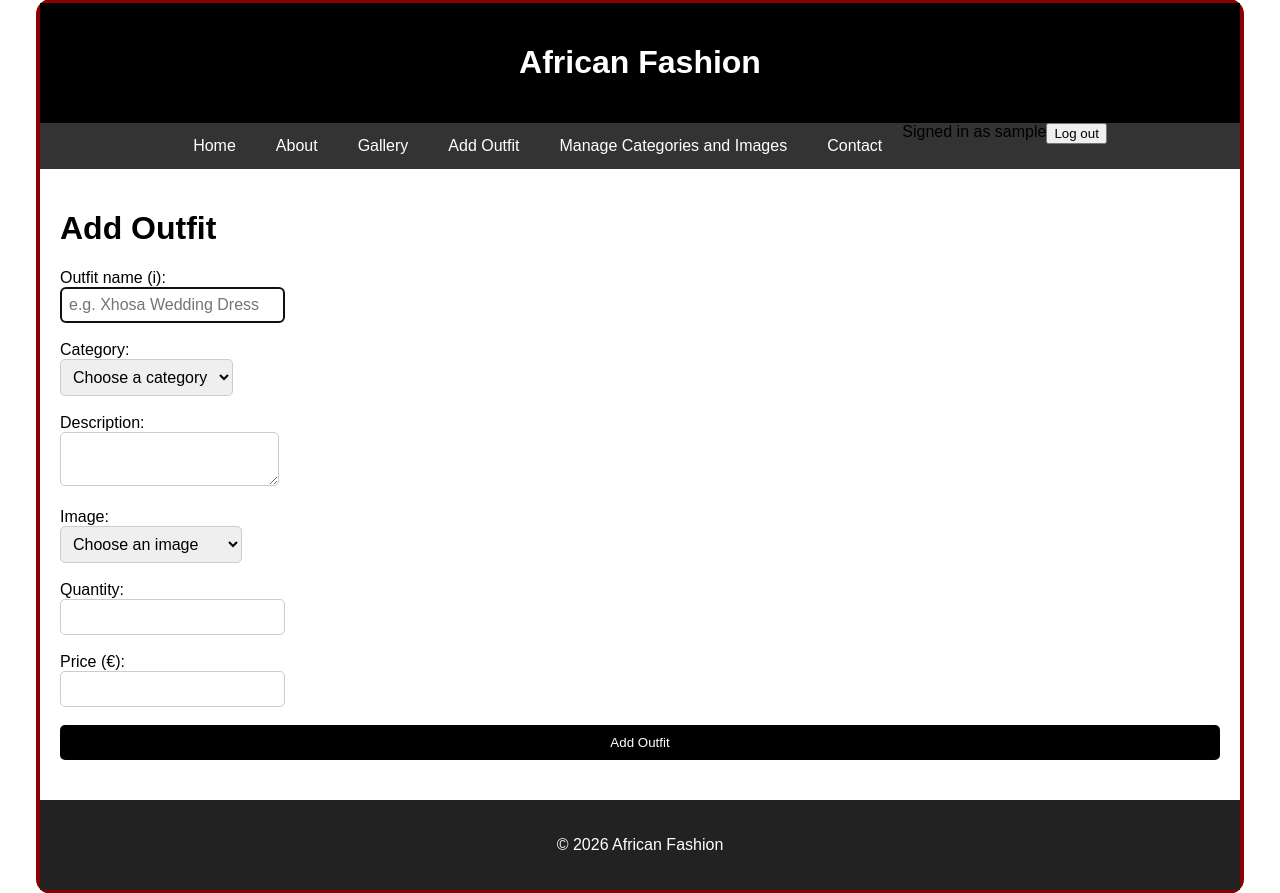
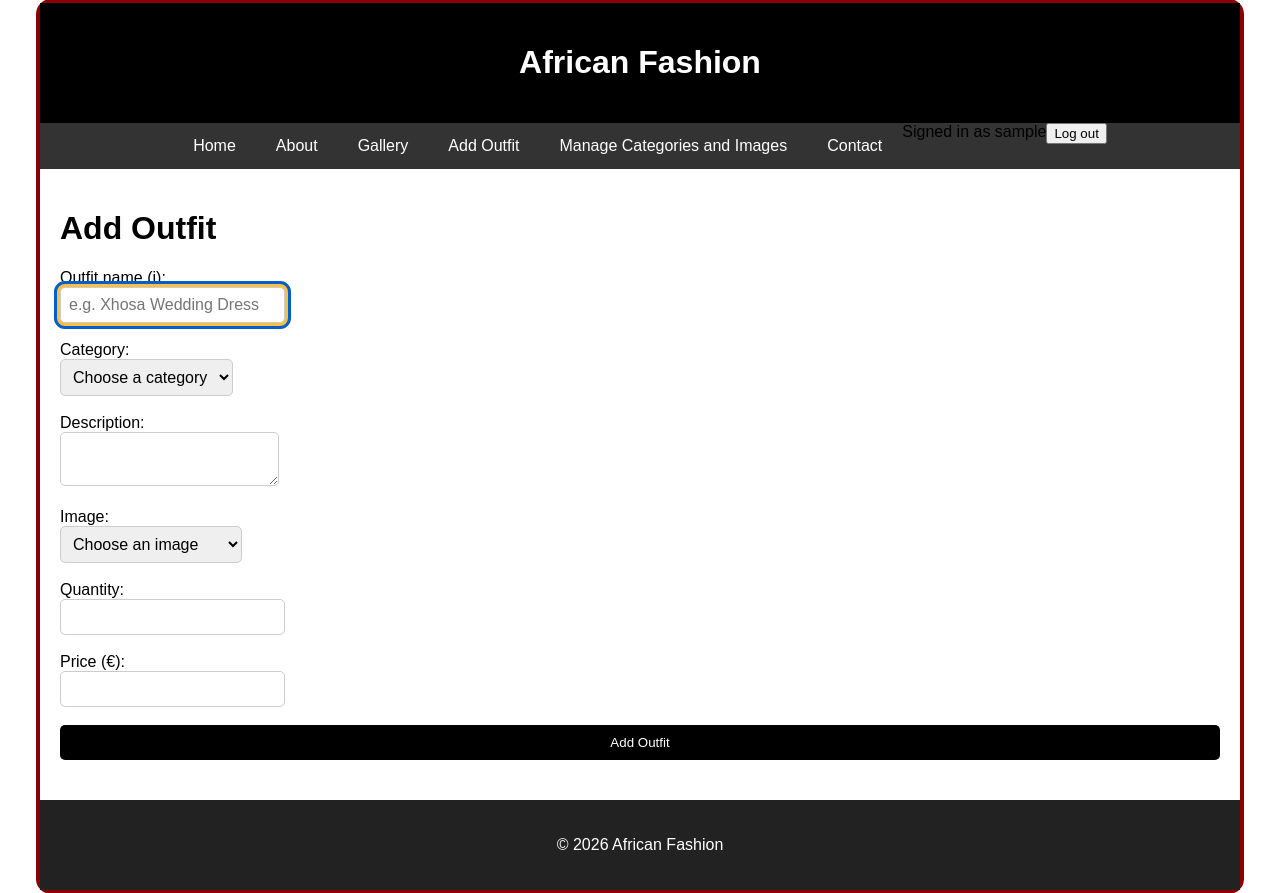
Before and after one commit to HlengiweNcube/flask_db_project, a Flask app: page /add in a window 1280 px wide, with the restyled element focused. Shown: the part 21-914 px from the top of the page. Run offline with Flask 3, Linux system fonts and the light colour scheme; the visitor is signed in with stand-in values (Sample User, id 1); data that the repository does not hold is empty.

Commit message:
Improve keyboard focus visibility

```diff
--- a/static/css/style.css
+++ b/static/css/style.css
@@ -894,6 +894,16 @@ form textarea,
     font: inherit;
 }
 
+form input:focus-visible,
+form select:focus-visible,
+form textarea:focus-visible,
+button:focus-visible,
+a:focus-visible {
+    outline: 3px solid #005fcc;
+    outline-offset: 3px;
+    box-shadow: 0 0 0 6px #ffbf47;
+}
+
 /* BUTTON STYLE */
 .btn-black {
     display: block;
```
